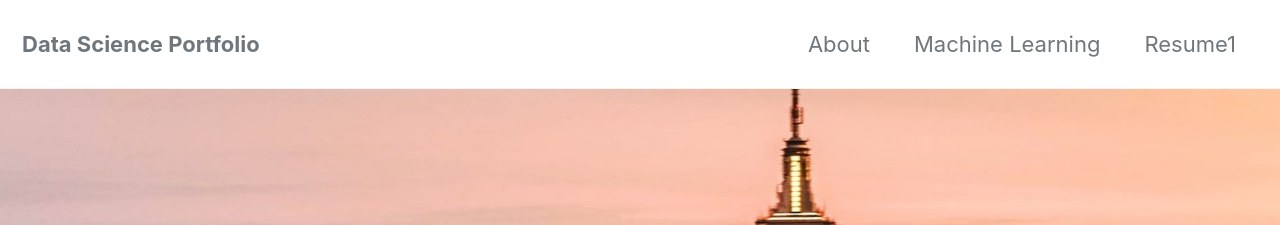
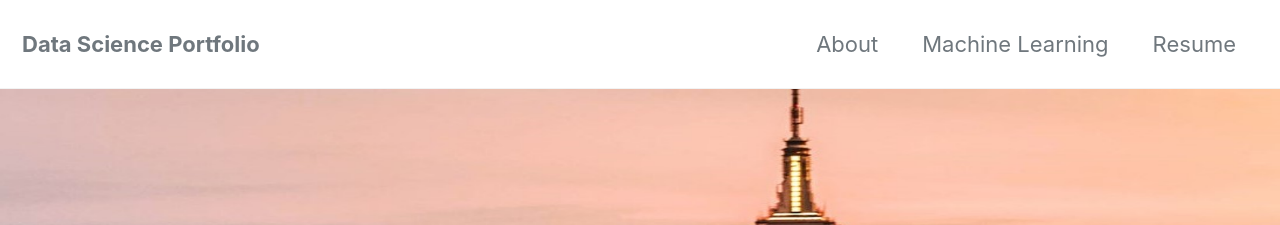
Before and after one commit to asbudhkar/asbudhkar.github.io, a Jekyll site: the page built from index.html, in a window 1280 px wide and 900 px high. Shown: the top 225 px of the window. Built offline with Jekyll 4.4.1, drawn with Linux system fonts in a browser that asks for light colours; cached includes are drawn as plain includes; the list of posts is cut into pages by our own code.

Commit message:
Updated Resume

```diff
--- a/_data/navigation.yml
+++ b/_data/navigation.yml
@@ -6,7 +6,7 @@ main:
     url: /machine-learning/
   # - title: "Resume"
   #   url: https://github.com/asbudhkar/asbudhkar.github.io/blob/master/images/Aishwarya_Budhkar-ML-Resume.pdf
-  - title: "Resume1"
+  - title: "Resume"
     url: /resume/
 
     # - title: "Sample Posts"
```
